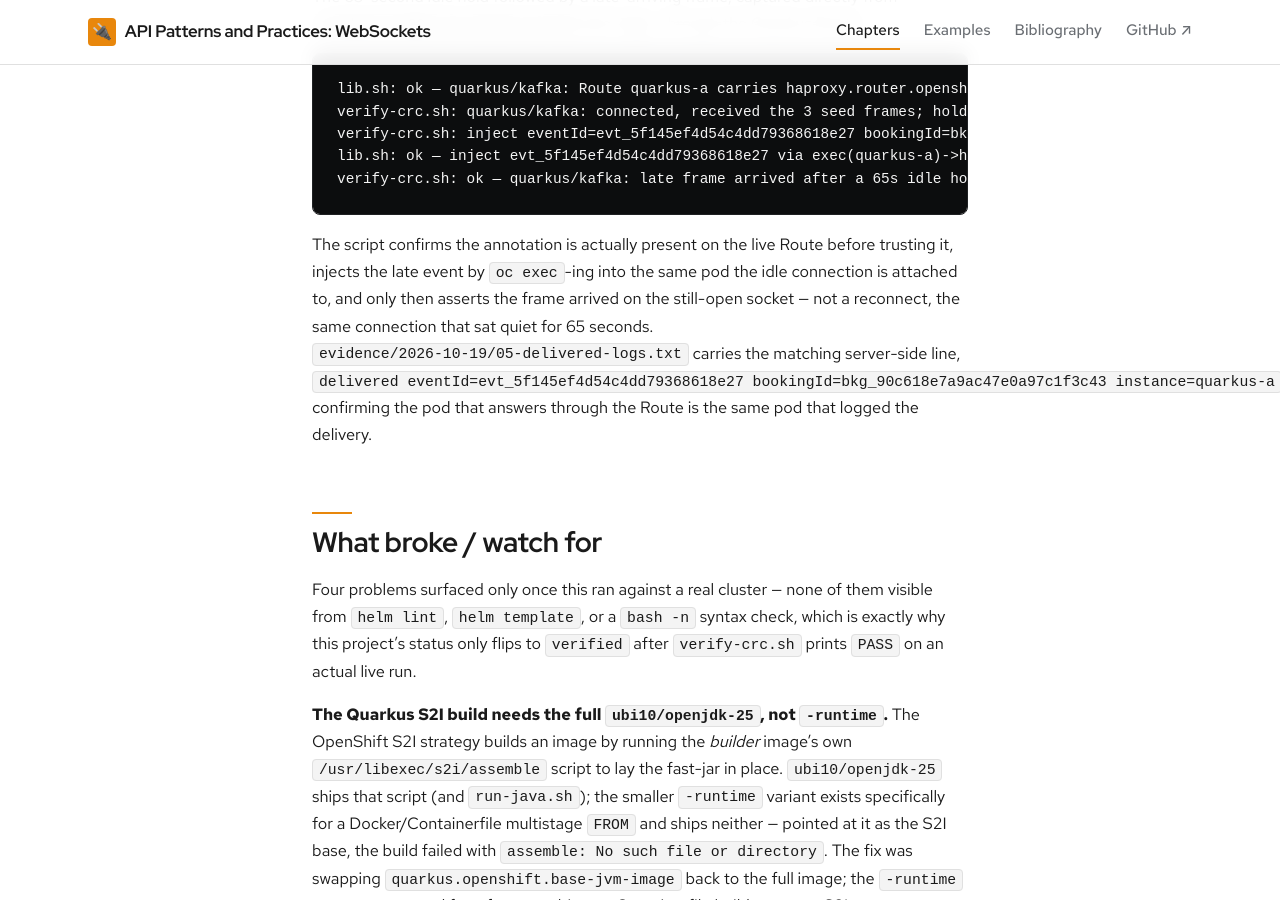
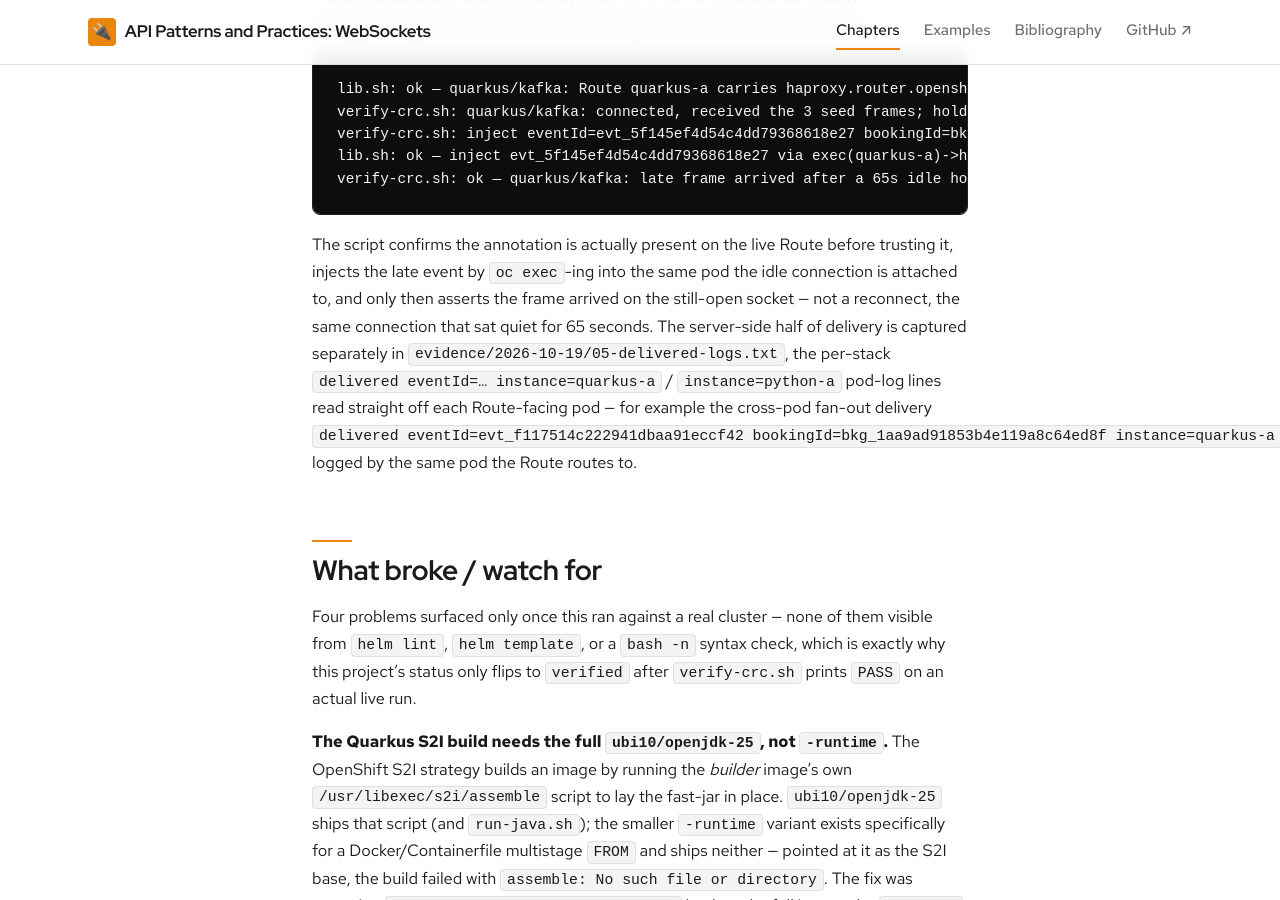
Before and after one commit to patterncatalyst/api-patterns-and-practices-websockets, a Jekyll site: the page built from _docs/99-appendix-a-openshift-crc.md, in a window 1280 px wide and 900 px high, scrolled down 4822 px. Built offline with Jekyll 4.4.1, drawn with Linux system fonts in a browser that asks for light colours; some web fonts are replaced.

Commit message:
fix(r07): correct a fabricated evidence citation in Appendix A
Phase-3 validation caught it: the appendix claimed 05-delivered-logs.txt
carried a `delivered eventId=evt_5f145... instance=quarkus-a` line for the
kafka idle-hold event, but that event only appears in 04-verify-crc.log
(as inject + assert); 05-delivered-logs.txt captured the redis-era
deliveries. Reworded to cite the idle-hold assertion's real home
(04-verify-crc.log, already shown in the On-the-wire block) and a verbatim
server-side line that IS in 05-delivered-logs.txt (the cross-pod fan-out
delivery evt_f117514c...). Re-verified: citation exact, wordcount 2513,
0 ban-tier, jekyll clean.

````diff
--- a/_docs/99-appendix-a-openshift-crc.md
+++ b/_docs/99-appendix-a-openshift-crc.md
@@ -52,7 +52,7 @@ lib.sh: ok — inject evt_5f145ef4d54c4dd79368618e27 via exec(quarkus-a)->http:/
 verify-crc.sh: ok — quarkus/kafka: late frame arrived after a 65s idle hold over the edge-TLS Route (haproxy.router.openshift.io/timeout: 3600s present)
 ```
 
-The script confirms the annotation is actually present on the live Route before trusting it, injects the late event by `oc exec`-ing into the same pod the idle connection is attached to, and only then asserts the frame arrived on the still-open socket — not a reconnect, the same connection that sat quiet for 65 seconds. `evidence/2026-10-19/05-delivered-logs.txt` carries the matching server-side line, `delivered eventId=evt_5f145ef4d54c4dd79368618e27 bookingId=bkg_90c618e7a9ac47e0a97c1f3c43 instance=quarkus-a`, confirming the pod that answers through the Route is the same pod that logged the delivery.
+The script confirms the annotation is actually present on the live Route before trusting it, injects the late event by `oc exec`-ing into the same pod the idle connection is attached to, and only then asserts the frame arrived on the still-open socket — not a reconnect, the same connection that sat quiet for 65 seconds. The server-side half of delivery is captured separately in `evidence/2026-10-19/05-delivered-logs.txt`, the per-stack `delivered eventId=… instance=quarkus-a` / `instance=python-a` pod-log lines read straight off each Route-facing pod — for example the cross-pod fan-out delivery `delivered eventId=evt_f117514c222941dbaa91eccf42 bookingId=bkg_1aa9ad91853b4e119a8c64ed8f instance=quarkus-a`, logged by the same pod the Route routes to.
 
 ## What broke / watch for
 
````
